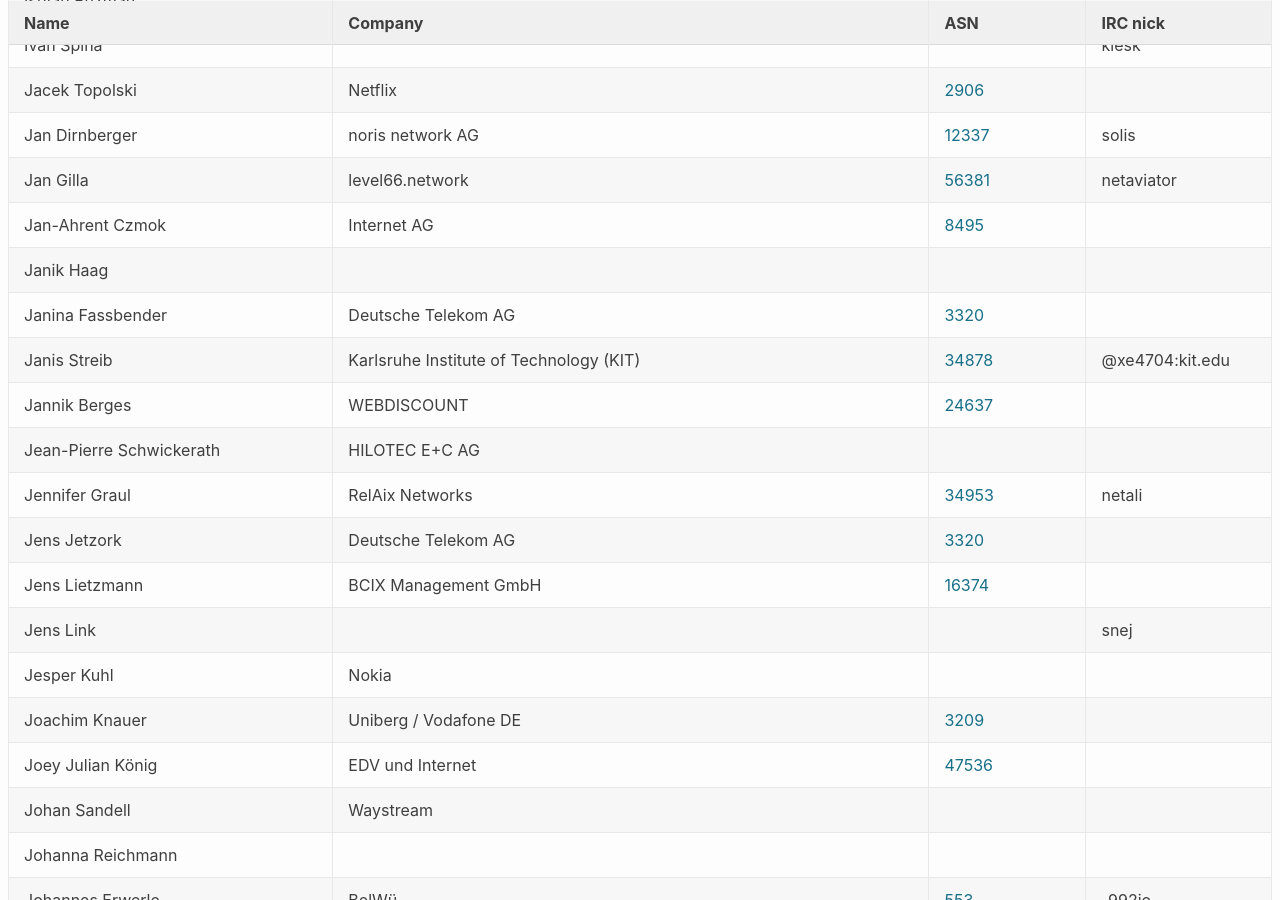
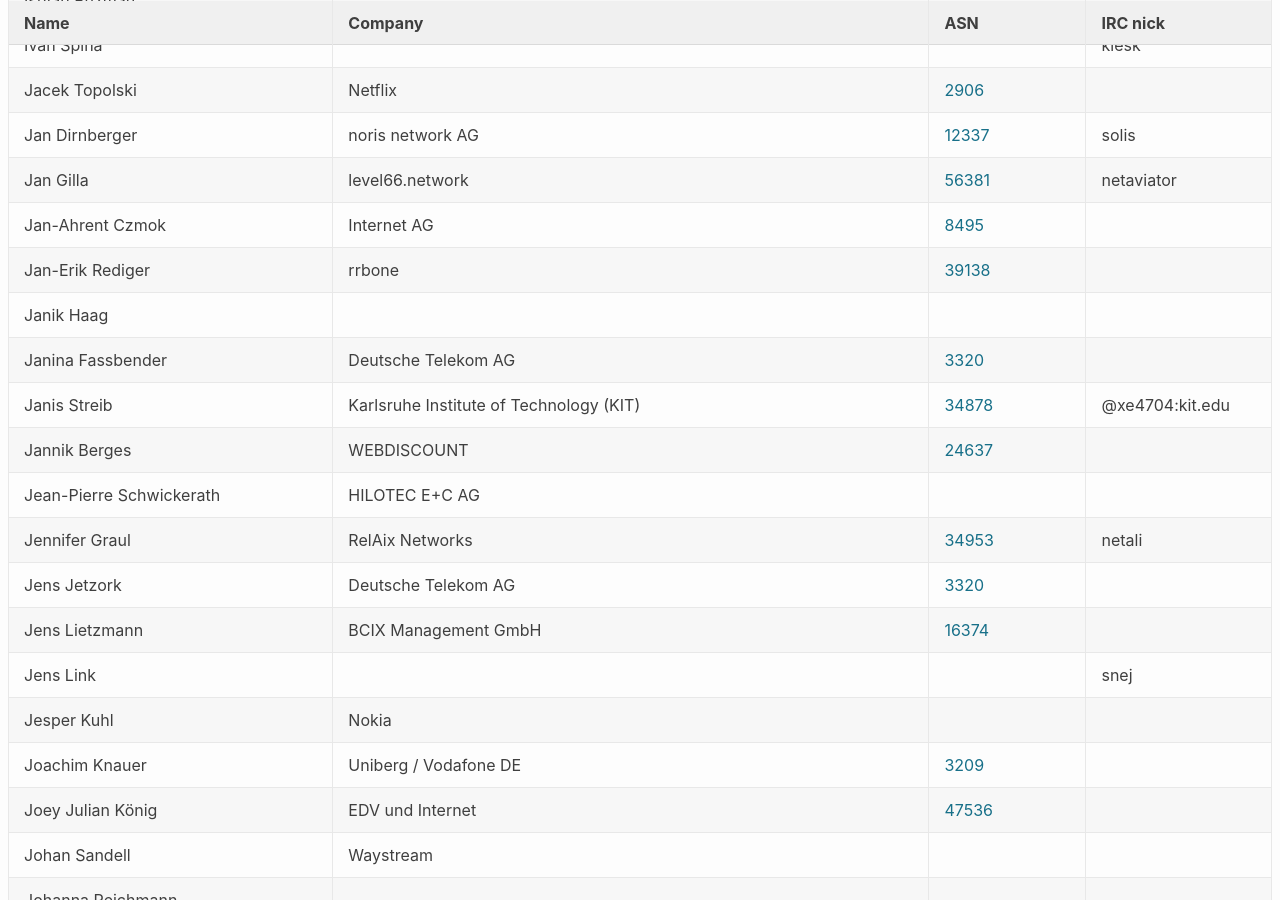
Before and after one commit to denog/pretix-attendeelist, a Jekyll site: the page built from denog15/index.md, in a window 1280 px wide and 900 px high, scrolled down 6724 px. Built offline with Jekyll 4.4.1, drawn with Linux system fonts in a browser that asks for light colours; some of the changed text lies outside the part shown.

Commit message:
Latest data: Mon Nov 20 08:30:58 UTC 2023

```diff
--- a/_data/attendees_denog15_onsite.json
+++ b/_data/attendees_denog15_onsite.json
@@ -900,6 +900,12 @@
     "asn": "12337"
   },
   {
+    "name": "Jan-Erik Rediger",
+    "company": "rrbone",
+    "irc": null,
+    "asn": "39138"
+  },
+  {
     "name": "Jan Gilla",
     "company": "level66.network",
     "irc": "netaviator",
@@ -2436,12 +2442,6 @@
     "asn": null
   },
   {
-    "name": "Torsten Sommer",
-    "company": "rrbone",
-    "irc": "toso",
-    "asn": "39138"
-  },
-  {
     "name": "Ulf Fischer",
     "company": "Kuehne + Nagel",
     "irc": "ulf",
```
